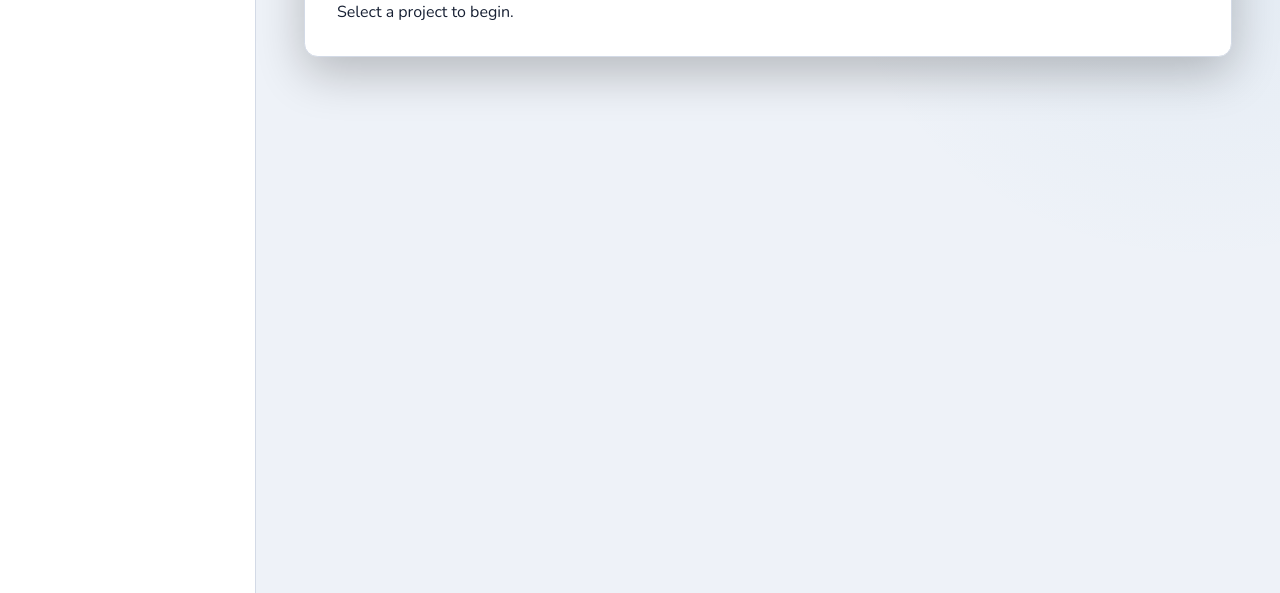
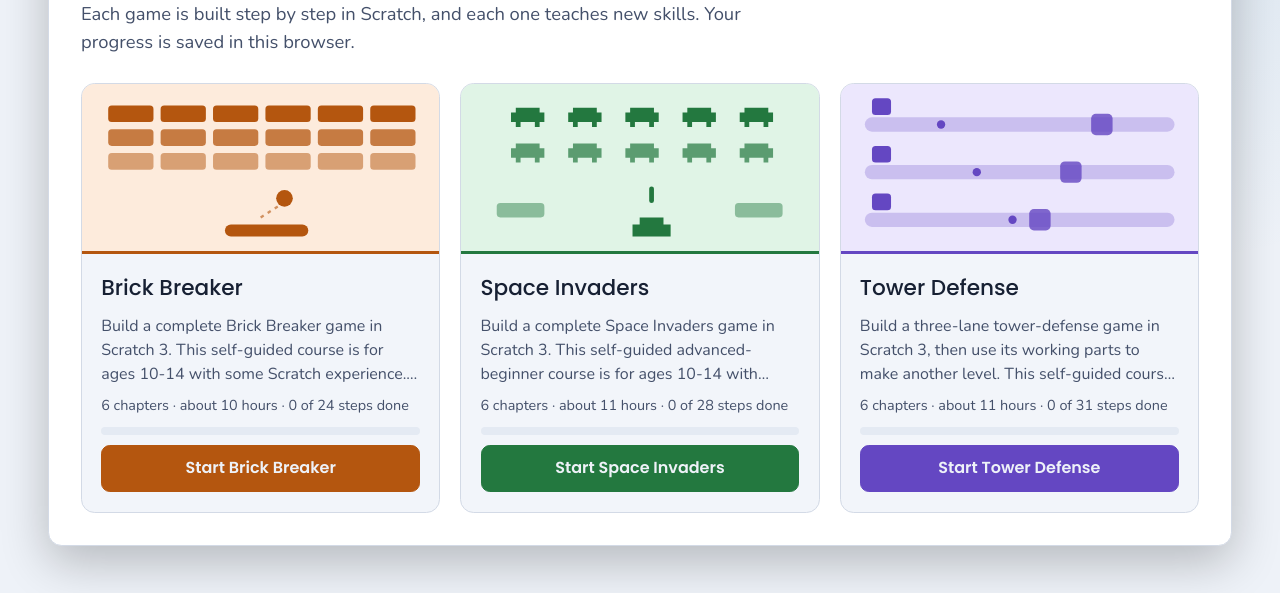
Before and after one commit to brapbrap602/scratch-pad, a website with bundled scripts: page index.html in a window 1280 px wide. Shown: the part 207-800 px from the top of the page. Built offline with nearby package versions, Linux system fonts and the light colour scheme.

Commit message:
Add a home page with a card for each game
The site opened on an empty 'Select a project' card. It now shows a
card per game with a small picture in the game's colour, its size and
time, a progress bar, and a Start or 'Continue: <step>' button that
returns to the last step viewed. The site title links home, and the
empty chapter sidebar is hidden there. Game colours are now theme
tokens shared by the open lesson and the home cards.

```diff
--- a/index.html
+++ b/index.html
@@ -54,16 +54,19 @@
         --notice: #c3c8d4;
         --error: #fecaca;
         --focus: var(--butter);
+        --game-brick-breaker: #f6ad6b; --game-brick-breaker-tint: #3a2a1c;
+        --game-space-invaders: #7fd99a; --game-space-invaders-tint: #1b3626;
+        --game-tower-defense: #c2aefc; --game-tower-defense-tint: #2c2547;
         --accent: var(--blue);
         --accent-tint: var(--blue-tint);
-        --glow: rgb(142 202 230 / 8%);
+        --glow: color-mix(in srgb, var(--accent) 9%, transparent);
         background: var(--canvas);
         color: var(--text);
       }
       /* Each game gets its own accent so learners always know which project is open. */
-      :root[data-lesson="brick-breaker"] { --accent: #f6ad6b; --accent-tint: #3a2a1c; --glow: rgb(246 173 107 / 9%); }
-      :root[data-lesson="space-invaders"] { --accent: #7fd99a; --accent-tint: #1b3626; --glow: rgb(127 217 154 / 9%); }
-      :root[data-lesson="tower-defense"] { --accent: #c2aefc; --accent-tint: #2c2547; --glow: rgb(194 174 252 / 9%); }
+      :root[data-lesson="brick-breaker"], [data-lesson-card="brick-breaker"] { --accent: var(--game-brick-breaker); --accent-tint: var(--game-brick-breaker-tint); }
+      :root[data-lesson="space-invaders"], [data-lesson-card="space-invaders"] { --accent: var(--game-space-invaders); --accent-tint: var(--game-space-invaders-tint); }
+      :root[data-lesson="tower-defense"], [data-lesson-card="tower-defense"] { --accent: var(--game-tower-defense); --accent-tint: var(--game-tower-defense-tint); }
       @media (prefers-color-scheme: light) {
         :root:not([data-theme="dark"]) {
           color-scheme: light;
@@ -73,11 +76,8 @@
           --sage: #2c7a52; --sage-tint: #e2f3e9; --butter: #7d5900; --butter-tint: #fff5d9; --peach: #a3443d;
           --header-bg: linear-gradient(115deg, #ffffff 0%, #eef3fb 100%);
           --checkpoint-text: #3d2f00; --complete-text: #153d29; --complete-hover: #cfeadb;
-          --notice: #44506a; --error: #9b1c1c; --focus: #1b6a9e; --glow: rgb(27 106 158 / 6%);
+          --notice: #44506a; --error: #9b1c1c; --focus: #1b6a9e; --game-brick-breaker: #b4560f; --game-brick-breaker-tint: #fdebdc; --game-space-invaders: #23783f; --game-space-invaders-tint: #e0f4e6; --game-tower-defense: #6447c2; --game-tower-defense-tint: #ece7fd;
         }
-        :root:not([data-theme="dark"])[data-lesson="brick-breaker"] { --accent: #b4560f; --accent-tint: #fdebdc; --glow: rgb(180 86 15 / 6%); }
-        :root:not([data-theme="dark"])[data-lesson="space-invaders"] { --accent: #23783f; --accent-tint: #e0f4e6; --glow: rgb(35 120 63 / 6%); }
-        :root:not([data-theme="dark"])[data-lesson="tower-defense"] { --accent: #6447c2; --accent-tint: #ece7fd; --glow: rgb(100 71 194 / 6%); }
       }
       :root[data-theme="light"] {
           color-scheme: light;
@@ -87,11 +87,8 @@
           --sage: #2c7a52; --sage-tint: #e2f3e9; --butter: #7d5900; --butter-tint: #fff5d9; --peach: #a3443d;
           --header-bg: linear-gradient(115deg, #ffffff 0%, #eef3fb 100%);
           --checkpoint-text: #3d2f00; --complete-text: #153d29; --complete-hover: #cfeadb;
-          --notice: #44506a; --error: #9b1c1c; --focus: #1b6a9e; --glow: rgb(27 106 158 / 6%);
+          --notice: #44506a; --error: #9b1c1c; --focus: #1b6a9e; --game-brick-breaker: #b4560f; --game-brick-breaker-tint: #fdebdc; --game-space-invaders: #23783f; --game-space-invaders-tint: #e0f4e6; --game-tower-defense: #6447c2; --game-tower-defense-tint: #ece7fd;
       }
-        :root[data-theme="light"][data-lesson="brick-breaker"] { --accent: #b4560f; --accent-tint: #fdebdc; --glow: rgb(180 86 15 / 6%); }
-        :root[data-theme="light"][data-lesson="space-invaders"] { --accent: #23783f; --accent-tint: #e0f4e6; --glow: rgb(35 120 63 / 6%); }
-        :root[data-theme="light"][data-lesson="tower-defense"] { --accent: #6447c2; --accent-tint: #ece7fd; --glow: rgb(100 71 194 / 6%); }
       h1, h2, h3, h4, .step-button, .button, summary, .eyebrow, .chapter-meta { font-family: var(--heading-font); }
       * { box-sizing: border-box; }
       body { background: var(--canvas); display: flex; flex-direction: column; height: 100vh; height: 100dvh; margin: 0; overflow: hidden; }
@@ -228,6 +225,23 @@
       .narrated-list-row .narration-button:hover { background: var(--surface-raised); }
       .narrated-list-row .narration-button svg { height: 12px; width: 12px; }
       .course-start-actions { display: flex; margin-top: 1.5rem; }
+      .home-intro { color: var(--text-muted); font-size: 1.15rem; margin: 0 0 1.75rem; max-width: 60ch; }
+      .game-grid { display: grid; gap: 1.25rem; grid-template-columns: repeat(auto-fit, minmax(16rem, 1fr)); list-style: none; margin: 0; padding: 0; }
+      .game-card { background: var(--surface-raised); border: 1px solid var(--border-subtle); border-radius: .85rem; display: flex; flex-direction: column; overflow: hidden; }
+      .game-card-art { background: var(--accent-tint); border-bottom: 3px solid var(--accent); color: var(--accent); }
+      .game-card-art svg { display: block; height: auto; width: 100%; }
+      .game-card-body { display: flex; flex: 1; flex-direction: column; gap: .6rem; padding: 1.1rem 1.2rem 1.25rem; }
+      .game-card h3 { font-size: 1.35rem; margin: 0; }
+      .game-card-description { -webkit-box-orient: vertical; color: var(--text-muted); display: -webkit-box; -webkit-line-clamp: 3; line-clamp: 3; margin: 0; overflow: hidden; }
+      .game-card-meta { color: var(--text-muted); font-size: .9rem; margin: 0; }
+      .progress-track { background: var(--surface-hover); border-radius: 999px; height: .55rem; overflow: hidden; }
+      .progress-fill { background: var(--accent); border-radius: inherit; height: 100%; }
+      .game-card .button { background: var(--accent); border-color: var(--accent); color: var(--canvas); margin-top: auto; }
+      /* The home page has no chapters, so it uses the full width. */
+      .is-home .steps-nav { display: none; }
+      .is-home .app-shell { grid-template-columns: minmax(0, 1fr); }
+      .home-link { color: inherit; text-decoration: none; }
+      .home-link:hover { color: var(--accent); }
       .prose { color: var(--text-muted); font-size: 1.1rem; line-height: 1.7; max-width: 100%; overflow-x: auto; }
       /* Keep reading lines near 75 characters on wide screens. */
       .content-column > .prose, .content-column > .narrated-section, .build-instructions, .checkpoint { max-width: 78ch; }
@@ -356,7 +370,7 @@
   </head>
   <body>
     <header class="site-header">
-      <h1>Scratch Lessons</h1>
+      <h1><a class="home-link" href="./">Scratch Lessons</a></h1>
       <div class="project-picker">
         <label for="lesson-select">Project</label>
         <select id="lesson-select" disabled>
--- a/js/app.js
+++ b/js/app.js
@@ -4,6 +4,7 @@
   validateLessonDocument,
   validateLessonIndex,
 } from './content.js';
+import { gameArt } from './game-art.js';
 import { CATEGORY_LABELS, collectLessonNames, inlineCategory } from './inline-blocks.js';
 import { validateNarrationManifest } from './narration-content.js';
 import { createNarrationPlayer } from './narration-player.js';
@@ -29,6 +30,7 @@
 let lessonLoading = false;
 let narrationSections = new Map();
 let lessonNames = { myBlocks: new Set(), variables: new Set() };
+let lessonSummaries = [];
 
 const element = (tag, options = {}) => {
   const node = document.createElement(tag);
@@ -347,6 +349,78 @@
   updateNavigationState();
 };
 
+const stepCount = (lesson) => lesson.chapters.reduce((total, chapter) => total + chapter.steps.length, 0);
+
+// Home: one card per game with its picture, size, progress, and a start or continue button.
+const renderHome = () => {
+  narrationPlayer.stop();
+  requestController?.abort();
+  requestVersion += 1;
+  lessonLoading = false;
+  currentLesson = null;
+  currentSteps = [];
+  currentStepId = null;
+  delete document.documentElement.dataset.lesson;
+  lessonSelect.value = '';
+  document.body.classList.add('is-home');
+  setNarrationStatus('');
+  stepsList.replaceChildren(element('p', { className: 'chapter-meta', text: 'Pick a game to see its chapters.' }));
+
+  const card = element('div', { className: 'content-column card' });
+  card.append(element('h2', { text: 'Pick a game to build', attrs: { id: 'content-heading', tabindex: '-1' } }));
+  card.append(element('p', {
+    className: 'home-intro',
+    text: 'Each game is built step by step in Scratch, and each one teaches new skills. Your progress is saved in this browser.',
+  }));
+  const grid = element('ul', { className: 'game-grid' });
+  for (const lesson of lessonSummaries) {
+    const lessonProgress = progress.getLesson(lesson.id);
+    const total = stepCount(lesson);
+    const steps = flattenLessonSteps(lesson);
+    const done = steps.filter(({ id }) => lessonProgress.completedStepIds.includes(id)).length;
+    const resumeStep = steps.find(({ id }) => id === lessonProgress.lastViewedStepId);
+    const minutes = lesson.chapters.reduce((sum, chapter) => sum + chapter.estimatedMinutes, 0);
+
+    const item = element('li', { className: 'game-card', attrs: { 'data-lesson-card': lesson.id } });
+    const art = element('div', { className: 'game-card-art' });
+    art.append(gameArt(lesson.id));
+    const body = element('div', { className: 'game-card-body' });
+    body.append(
+      element('h3', { text: lesson.title }),
+      element('p', { className: 'game-card-description', text: lesson.description }),
+      element('p', {
+        className: 'game-card-meta',
+        text: `${lesson.chapters.length} chapters · about ${Math.round(minutes / 60)} hours · ${done} of ${total} steps done`,
+      }),
+    );
+    const track = element('div', {
+      className: 'progress-track',
+      attrs: {
+        role: 'progressbar',
+        'aria-label': `${lesson.title} progress`,
+        'aria-valuemin': '0',
+        'aria-valuemax': String(total),
+        'aria-valuenow': String(done),
+      },
+    });
+    const fill = element('div', { className: 'progress-fill' });
+    fill.style.width = `${Math.round((done / total) * 100)}%`;
+    track.append(fill);
+    body.append(track);
+    const open = element('button', {
+      className: 'button',
+      text: resumeStep ? `Continue: ${resumeStep.title}` : `Start ${lesson.title}`,
+      attrs: { type: 'button', 'data-open-lesson': lesson.id, ...(resumeStep ? { 'data-resume-step': resumeStep.id } : {}) },
+    });
+    body.append(open);
+    item.append(art, body);
+    grid.append(item);
+  }
+  card.append(grid);
+  contentArea.replaceChildren(card);
+  contentArea.scrollTop = 0;
+};
+
 const appendVideo = (parent, step) => {
   if (!step.youtubeID) return;
   const wrapper = element('div', { className: 'video-container' });
@@ -577,7 +651,8 @@
   if (focus) heading.focus({ preventScroll: false });
 };
 
-const loadLesson = async (lessonId) => {
+const loadLesson = async (lessonId, { resumeStepId = null } = {}) => {
+  document.body.classList.remove('is-home');
   narrationPlayer.stop();
   requestController?.abort();
   requestController = new AbortController();
@@ -615,6 +690,7 @@
     currentSteps = flattenLessonSteps(lesson);
     renderNavigation();
     renderWelcome();
+    if (resumeStepId && currentSteps.some(({ id }) => id === resumeStepId)) navigateToStep(resumeStepId);
     setStatus(`${lesson.title} loaded.`);
     if (!progress.isPersistent()) setStatus(`${lesson.title} loaded. Progress will not be saved.`, { visible: true });
     void (async () => {
@@ -670,6 +746,17 @@
     }
     lessonSelect.disabled = false;
     setStatus('Projects loaded.');
+    const summaries = await Promise.all(ids.map(async (id) => {
+      try {
+        const lessonResponse = await fetch(`./curriculum/${id}.json`);
+        if (!lessonResponse.ok) return null;
+        return validateLessonDocument(await lessonResponse.json(), id);
+      } catch {
+        return null;
+      }
+    }));
+    lessonSummaries = summaries.filter(Boolean);
+    if (!currentLesson && !lessonLoading && lessonSelect.value === '') renderHome();
   } catch (indexError) {
     lessonSelect.replaceChildren(element('option', { text: 'Projects unavailable' }));
     setError('Could not load the project list. Serve this site over HTTP and try again.');
@@ -680,6 +767,7 @@
 lessonSelect.addEventListener('change', () => {
   narrationPlayer.stop();
   if (lessonSelect.value) loadLesson(lessonSelect.value);
+  else renderHome();
 });
 
 stepsList.addEventListener('click', (event) => {
@@ -708,6 +796,12 @@
         })),
       );
     }
+    return;
+  }
+  const opener = event.target.closest('button[data-open-lesson]');
+  if (opener) {
+    lessonSelect.value = opener.dataset.openLesson;
+    loadLesson(opener.dataset.openLesson, { resumeStepId: opener.dataset.resumeStep ?? null });
     return;
   }
   const navigation = event.target.closest('button[data-step-id]');
--- /dev/null
+++ b/js/game-art.js
@@ -0,0 +1,38 @@
+// Small decorative pictures for the home page cards. They use currentColor,
+// so each card's game accent colours its picture.
+const ART = {
+  'brick-breaker': `
+    <g fill="currentColor">
+      ${[0, 1, 2].map((row) => [0, 1, 2, 3, 4, 5].map((col) =>
+        `<rect x="${22 + col * 44}" y="${18 + row * 20}" width="38" height="14" rx="3" opacity="${1 - row * 0.25}"/>`).join('')).join('')}
+      <rect x="120" y="118" width="70" height="10" rx="5"/>
+      <circle cx="170" cy="96" r="7"/>
+    </g>
+    <path d="M150 112 L172 98" stroke="currentColor" stroke-width="2" stroke-dasharray="3 4" opacity=".6"/>`,
+  'space-invaders': `
+    <g fill="currentColor">
+      ${[0, 1].map((row) => [0, 1, 2, 3, 4].map((col) => {
+        const x = 46 + col * 48;
+        const y = 20 + row * 30;
+        return `<path d="M${x} ${y}h20v4h4v8h-4v4h-4v-4h-12v4h-4v-4h-4v-8h4z" opacity="${1 - row * 0.3}"/>`;
+      }).join('')).join('')}
+      <path d="M150 112h20v6h6v10h-32v-10h6z"/>
+      <rect x="158" y="86" width="4" height="14" rx="2"/>
+      <rect x="30" y="100" width="40" height="12" rx="3" opacity=".45"/>
+      <rect x="230" y="100" width="40" height="12" rx="3" opacity=".45"/>
+    </g>`,
+  'tower-defense': `
+    <g fill="currentColor">
+      ${[34, 74, 114].map((y) => `<rect x="20" y="${y - 6}" width="260" height="12" rx="6" opacity=".25"/>`).join('')}
+      ${[34, 74, 114].map((y, lane) => `
+        <rect x="26" y="${y - 22}" width="16" height="14" rx="3"/>
+        <circle cx="${84 + lane * 30}" cy="${y}" r="3.5"/>
+        <rect x="${210 - lane * 26}" y="${y - 9}" width="18" height="18" rx="4" opacity=".8"/>`).join('')}
+    </g>`,
+};
+
+export const gameArt = (lessonId) => {
+  const template = document.createElement('template');
+  template.innerHTML = `<svg viewBox="0 0 300 140" aria-hidden="true" focusable="false">${ART[lessonId] ?? ''}</svg>`;
+  return template.content.firstElementChild;
+};
```
Also changed, not shown: tests/e2e/app.spec.mjs (+16 -0 lines).
